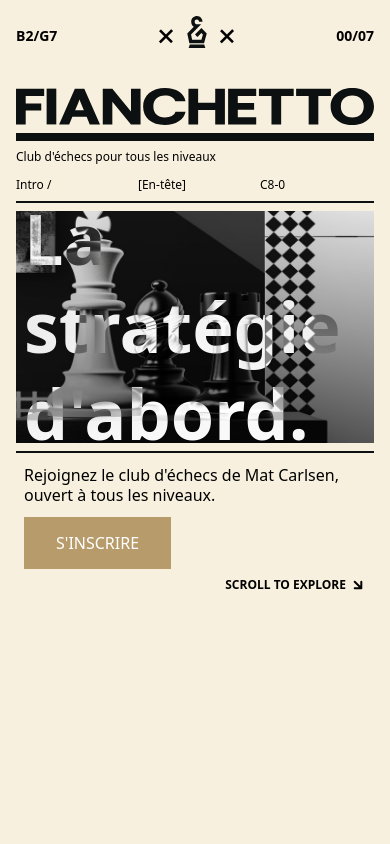
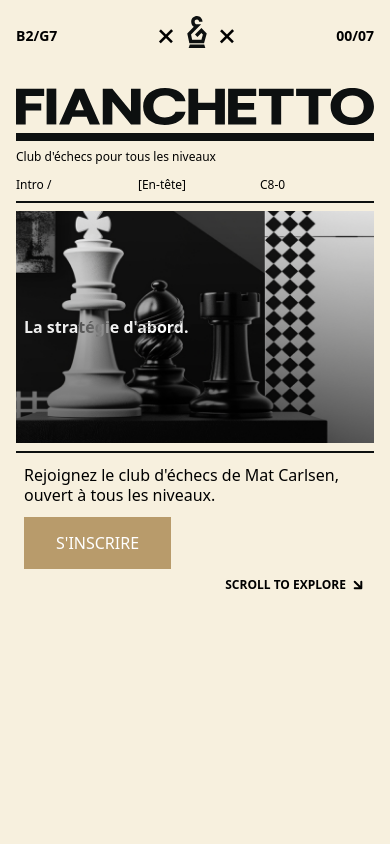
Before and after one commit to Cordelia013/chess-game, a React (Vite) app: page / in a window 390 px wide. Shown: the top 844 px of the page. Built offline with nearby package versions, Linux system fonts and the light colour scheme.

Commit message:
Set mobile h2 text size to 16px

```diff
--- a/src/pages/Heros.tsx
+++ b/src/pages/Heros.tsx
@@ -51,7 +51,7 @@ export default function Heros() {
           </div>
           {/* Title overlapping the image */}
           <div className="col-span-12 sm:col-start-1 sm:col-span-8 md:col-start-2 lg:col-start-3 md:col-span-8 lg:col-span-6 flex items-center absolute inset-0 pointer-events-none">
-            <h2 className="text-[70px] sm:text-[70px] md:text-[50px] lg:text-[70px] xl:text-[70px] font-bold text-white px-2 sm:px-3 md:px-4 mix-blend-difference z-20 leading-tight">
+            <h2 className="text-[16px] sm:text-[70px] md:text-[50px] lg:text-[70px] xl:text-[70px] font-bold text-white px-2 sm:px-3 md:px-4 mix-blend-difference z-20 leading-tight">
               La stratégie <br className="hidden md:block" /> d'abord.
             </h2>
           </div>
```
